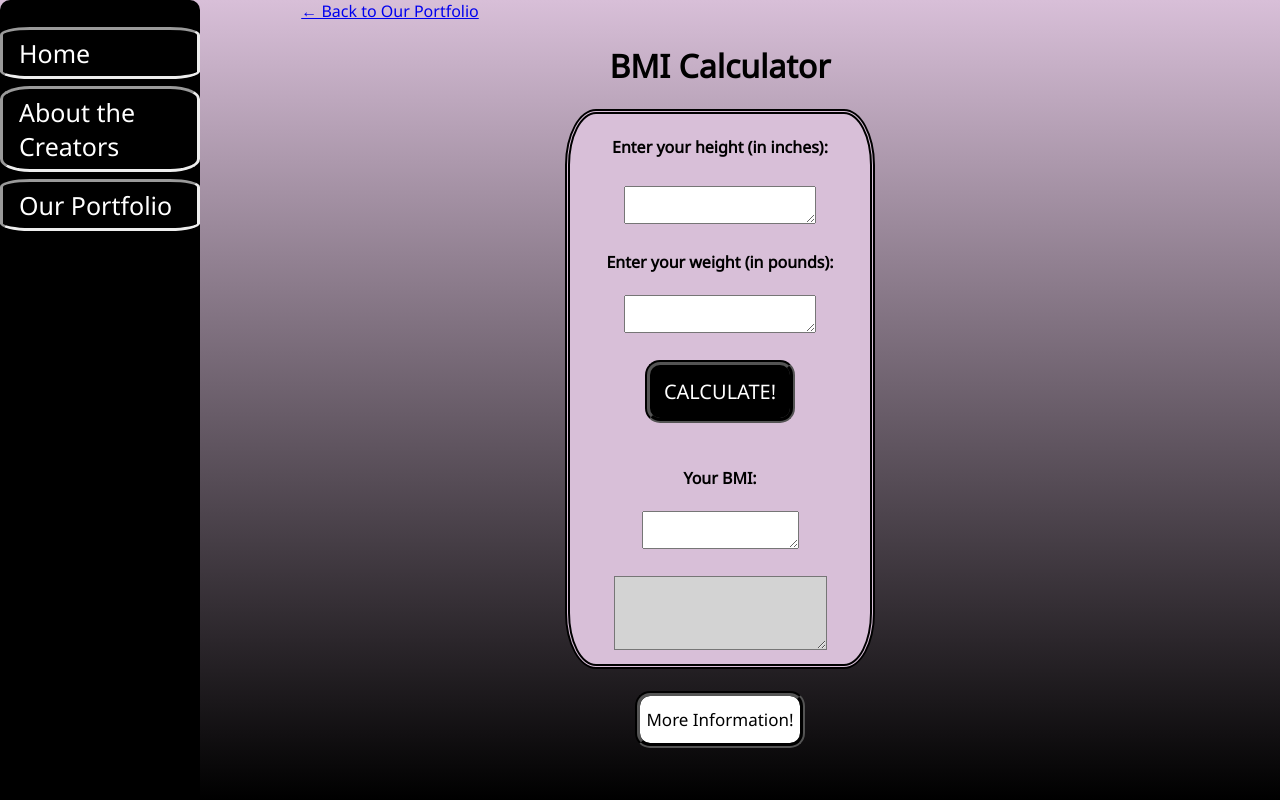
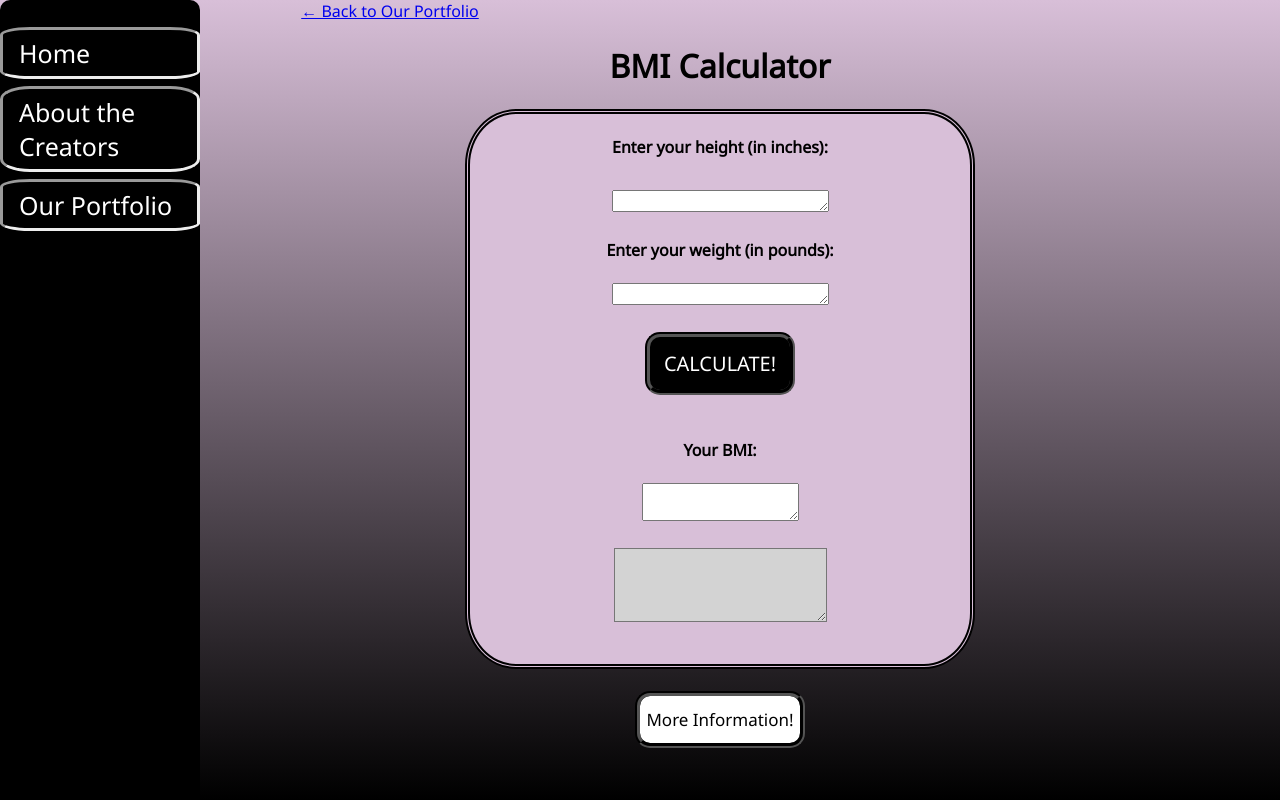
Before and after one commit to umaparhar1/gitgals, a Django app: page /bmi.html in a window 1280 px wide. Run offline with Django 3.2, Linux system fonts and the light colour scheme.

```diff
--- a/Proj1/converter/templates/converter/bmi.html
+++ b/Proj1/converter/templates/converter/bmi.html
@@ -23,18 +23,18 @@
             <h1 style="margin-top: 2%;margin-bottom: 2%;">BMI Calculator</h1>
         </div>
         <div class="calculator"
-            style="background-color: #D8BFD8; height:550px; width:300px; margin:0 auto; border-radius:10%; border-color: black; border-width:5px; border-style:double;">
+            style="background-color: #D8BFD8; height:550px; width:500px; margin:0 auto; border-radius:10%; border-color: black; border-width:5px; border-style:double;">
             <br>
             <p style="font-weight:bolder;">Enter your height (in inches): </p>
             <br>
-            <textarea name="height" id="height" cols="25" rows="2"
-                style="margin-top:2%; size:20px; text-align:center; font-stretch:expanded; font-weight:bold;"></textarea>
+            <textarea name="height" id="height" cols="25" rows="1"
+                style="margin-top:2%; size:20px; text-align:center; font-stretch:expanded; font-weight:bold; font-size:15px;"></textarea>
             <br>
             <br>
             <p style="font-weight:bolder;">Enter your weight (in pounds): </p>
             <br>
-            <textarea name="weight" id="weight" cols='25' rows='2'
-                style="text-align:center; font-stretch:expanded; font-weight:bold;"></textarea>
+            <textarea name="weight" id="weight" cols='25' rows='1'
+                style="text-align:center; font-stretch:expanded; font-weight:bold; font-size:15px;"></textarea>
             <br>
             <br>
             <button onclick="calculateBMI()" id="bmi-calculate"
--- a/Proj1/converter/templates/converter/caloriesBurned.html
+++ b/Proj1/converter/templates/converter/caloriesBurned.html
@@ -68,8 +68,9 @@
                 style="margin:0 auto; height:45px; width:220px; font-size:16px; background-color: black; border-style:groove; border-width:5px; border-radius:15px; color: white;">Calculate Calories Burned</button>
             <br><br>
             <label id="result" style="font-size:larger;"></label>
+            <br>
             <button onclick='moreInfo()' id='more-info'
-                style="margin-top:30px; height:32px; width:160px; font-size:14px; background-color: white; border-style:solid; border-width:2px; border-radius:10px; color: black; text-align:center;">More Information!</button>
+                style="margin-top:15px; height:32px; width:160px; font-size:14px; background-color: white; border-style:solid; border-width:2px; border-radius:10px; color: black; text-align:center;">More Information!</button>
             <div id="dialogoverlay"></div>
             <div id="dialogbox">
             <div>
```
